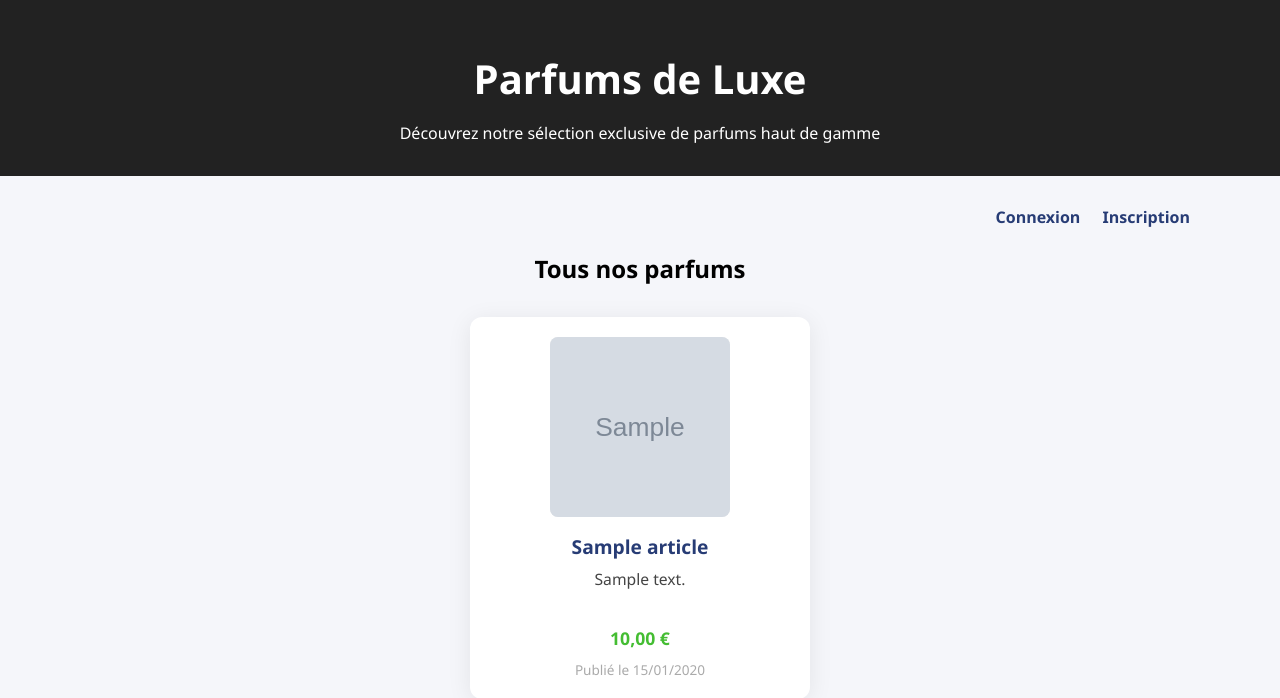
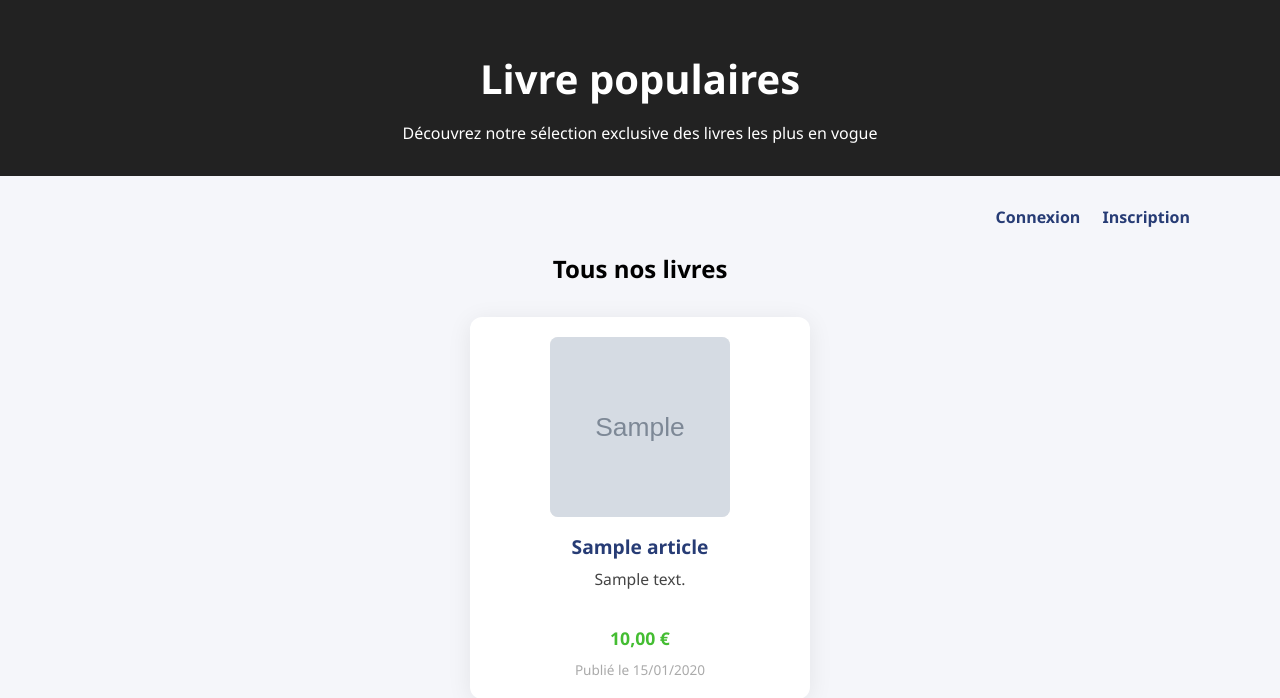
Before and after one commit to tatdorian/Ecommerce_php, a PHP site: page /home.page.php in a window 1280 px wide. Shown: the top 698 px of the page. Run offline with PHP 8.4, Linux system fonts and the light colour scheme; tables that the repository leaves empty or names only in its code hold one stand-in row (values such as "Sample post"); grey boxes marked "Sample" are stand-in pictures.

Commit message:
theme update

```diff
--- a/src/pages/home.page.php
+++ b/src/pages/home.page.php
@@ -8,13 +8,13 @@ require_once '../middlewares/home.middleware.php';
 <html lang="fr">
 <head>
     <meta charset="UTF-8">
-    <title>Parfums de Luxe - Accueil</title>
+    <title>Livres - Accueil</title>
     <link rel="stylesheet" href="../assets/css/home.css">
 </head>
 <body>
 <header>
-    <h1>Parfums de Luxe</h1>
-    <p>Découvrez notre sélection exclusive de parfums haut de gamme</p>
+    <h1>Livre populaires</h1>
+    <p>Découvrez notre sélection exclusive des livres les plus en vogue</p>
 </header>
 <div class="container">
     <nav>
@@ -26,10 +26,10 @@ require_once '../middlewares/home.middleware.php';
             <a href="register.page.php">Inscription</a>
         <?php endif; ?>
     </nav>
-    <h2 style="text-align:center; margin-bottom:32px;">Tous nos parfums</h2>
+    <h2 style="text-align:center; margin-bottom:32px;">Tous nos livres</h2>
     <div class="articles">
         <?php if (empty($articles)): ?>
-            <p>Aucun parfum en vente pour le moment.</p>
+            <p>Aucun livre en vente pour le moment.</p>
         <?php else: ?>
             <?php foreach ($articles as $article): ?>
                 <div class="article-card">
```
